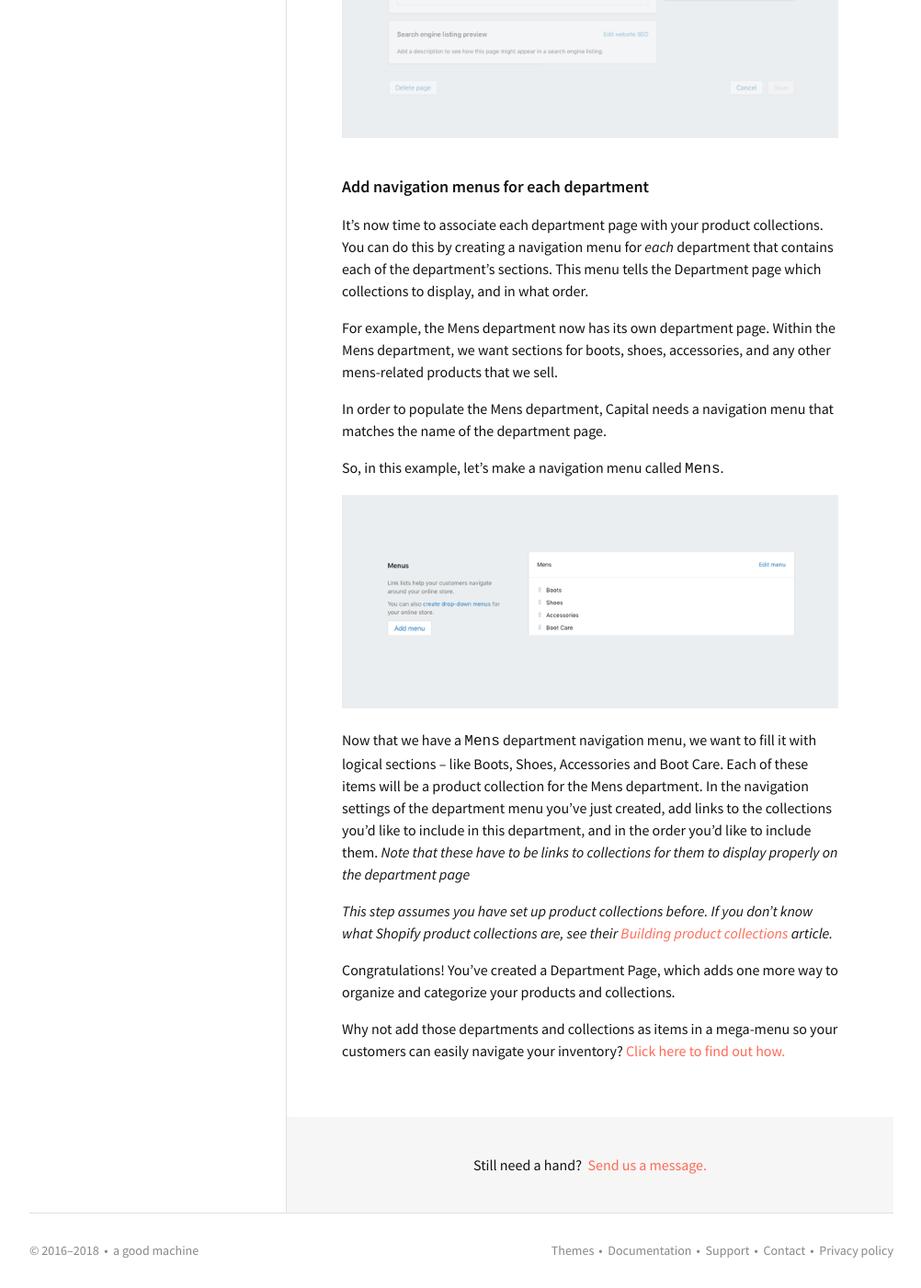
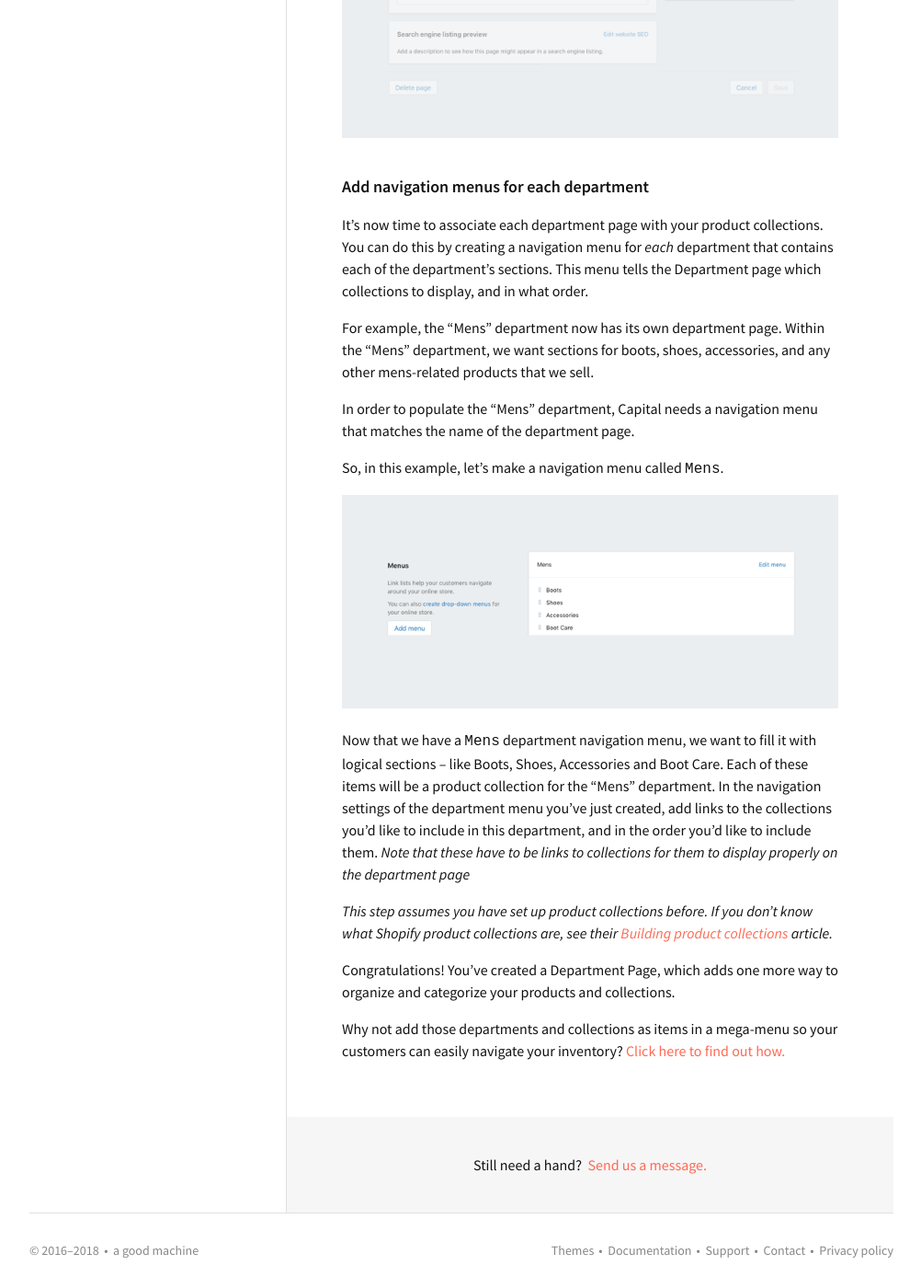
Before and after one commit to agoodmachine/agoodmachine.github.io, a Jekyll site: the page built from _capital/departments.md, in a window 1280 px wide and 1400 px high, scrolled down 1931 px. Shown: the whole window at 92% size, without its empty margins (138-1140 px from the left). Built offline with Jekyll 4.4.1, drawn with Linux system fonts in a browser that asks for light colours; some of the changed text lies outside the part shown.

Commit message:
Update based on suggestions

```diff
--- a/_capital/departments.md
+++ b/_capital/departments.md
@@ -21,9 +21,9 @@ You will need to create additional pages, [product collections](https://help.sho
   2. Add navigation menus for each department that you created.
      These menus will contain your department-specific product collections.
 
-To help you set up departments, this page will go through these steps in detail, using the example of the Mens department on Capital's [Berlin](https://capital-theme-berlin.myshopify.com) demo. Here is what the Mens department will look like when it's finished:
+To help you set up departments, this page will go through these steps in detail, using the example of the "Mens" department on Capital's [Berlin](https://capital-theme-berlin.myshopify.com) demo. Here is what the "Mens" department will look like when it's finished:
 
-![Mens department in the department navigation menu](../images/departments-mens-full-menu.png)
+!["Mens" department in the department navigation menu](../images/departments-mens-full-menu.png)
 
 ### Add a department page for each of your departments
 
@@ -45,15 +45,15 @@ For each of your departments, create a page using the following steps:
 
 It's now time to associate each department page with your product collections. You can do this by creating a navigation menu for _each_ department that contains each of the department's sections. This menu tells the Department page which collections to display, and in what order.
 
-For example, the Mens department now has its own department page. Within the Mens department, we want sections for boots, shoes, accessories, and any other mens-related products that we sell.
+For example, the "Mens" department now has its own department page. Within the "Mens" department, we want sections for boots, shoes, accessories, and any other mens-related products that we sell.
 
-In order to populate the Mens department, Capital needs a navigation menu that matches the name of the department page.
+In order to populate the "Mens" department, Capital needs a navigation menu that matches the name of the department page.
 
 So, in this example, let's make a navigation menu called `Mens`.
 
 ![The Mens department's navigation menu](../images/department-section-navigation-menu.png)
 
-Now that we have a `Mens` department navigation menu, we want to fill it with logical sections – like Boots, Shoes, Accessories and Boot Care. Each of these items will be a product collection for the Mens department. In the navigation settings of the department menu you've just created, add links to the collections you'd like to include in this department, and in the order you'd like to include them. _Note that these have to be links to collections for them to display properly on the department page_
+Now that we have a `Mens` department navigation menu, we want to fill it with logical sections – like Boots, Shoes, Accessories and Boot Care. Each of these items will be a product collection for the "Mens" department. In the navigation settings of the department menu you've just created, add links to the collections you'd like to include in this department, and in the order you'd like to include them. _Note that these have to be links to collections for them to display properly on the department page_
 
 _This step assumes you have set up product collections before. If you don't know what Shopify product collections are, see their [Building product collections](https://help.shopify.com/manual/products/collections) article._
 
```
